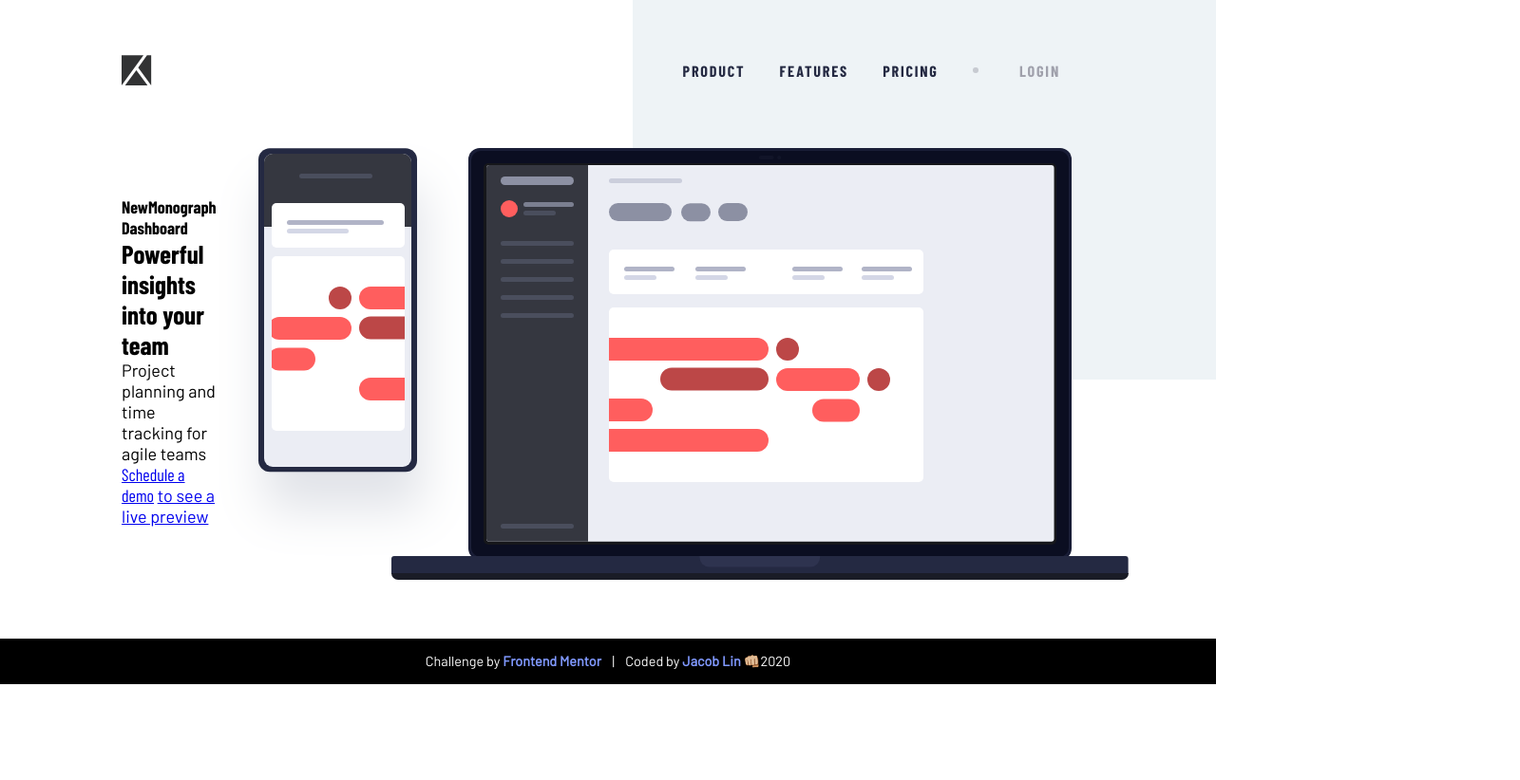
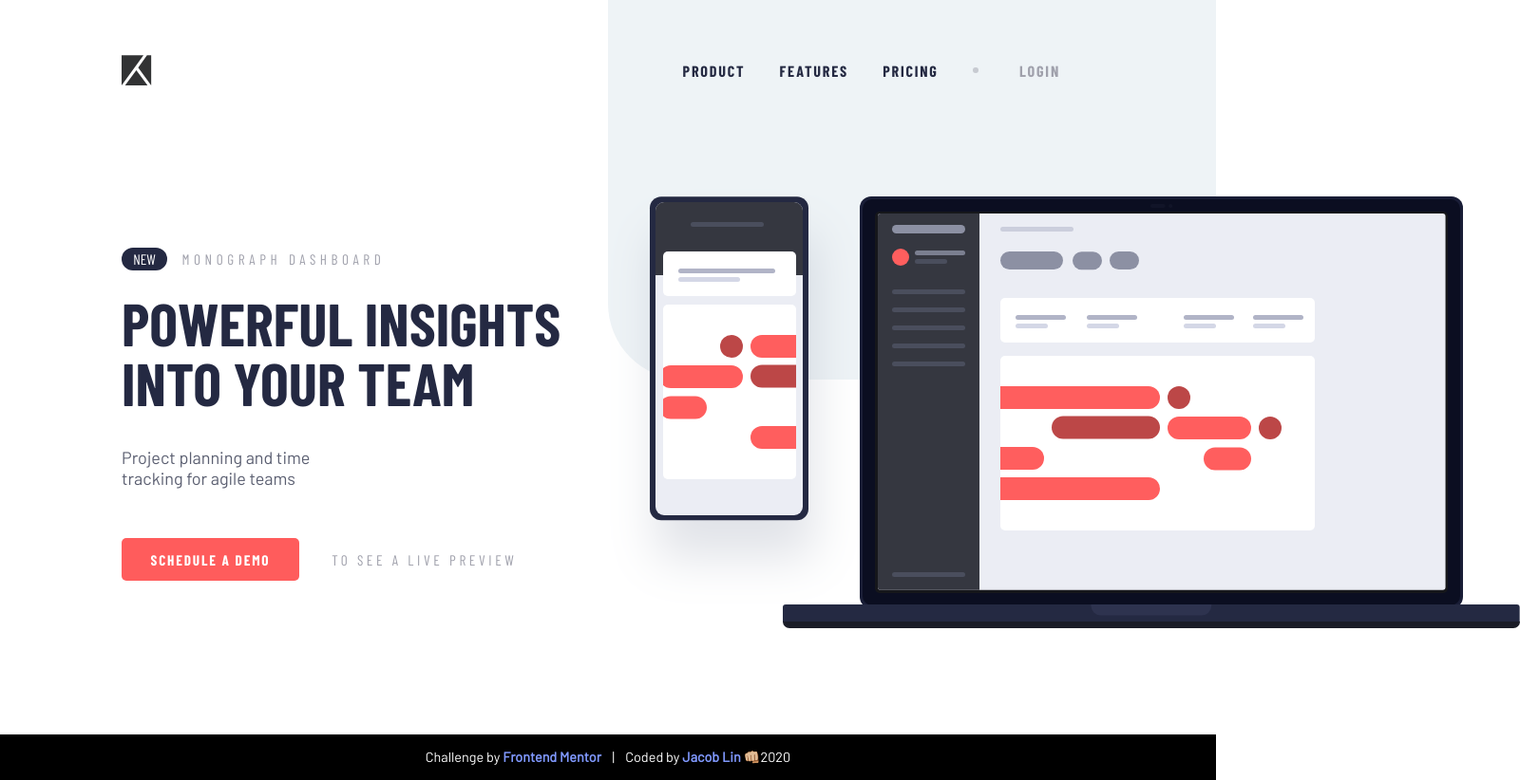
Before and after one commit to jacoblindev/FM-project-tracking-intro-component, a plain HTML site: page index.html in a window 1280 px wide. Shown: the whole page at 95% size, 1600 px wide, since content can reach past the window. Before the commit the page ends 800 px from the top, so only its background shows below. Drawn offline with nearby package versions, Linux system fonts and the light colour scheme.

Commit message:
Finished the desktop version!

```diff
--- a/index.html
+++ b/index.html
@@ -34,7 +34,7 @@
       <h1>Powerful insights into your team</h1>
       <p>Project planning and time tracking for agile teams</p>
       <a href="http://" class="CTA">Schedule a demo</a>
-      <a href="http://" target="_blank" rel="noopener noreferrer">to see a live preview</a>
+      <a href="http://" class="PRE" target="_blank" rel="noopener noreferrer">to see a live preview</a>
     </section>
     <section id="hero-img">
       <img src="./images/illustration-devices.svg" alt="Devices">
--- a/style.css
+++ b/style.css
@@ -20,6 +20,7 @@
 
 body {
     font-family: "Barlow", sans-serif;
+    overflow: hidden;
 }
 
 body::before {
@@ -28,7 +29,7 @@ body::before {
     position: absolute;
     top: 0;
     right: 0;
-    width: 48vw;
+    width: 50vw;
     height: 50vh;
     background-color: var(--Light-Grayish-Blue);
     border-radius: 0 0 0 80px;
@@ -42,13 +43,13 @@ h4,
 h5,
 h6,
 .CTA,
+.PRE,
 nav {
     font-family: "Barlow Condensed", sans-serif;
 }
 
 /* Header Section */
-header,
-main {
+header {
     width: 80%;
     margin: 3.2em auto;
 }
@@ -78,8 +79,10 @@ nav a {
     letter-spacing: 0.1rem;
 }
 
-nav a:hover {
+nav a:hover,
+nav a:focus {
     text-decoration: underline;
+    outline: none;
 }
 
 nav ul li:last-of-type a {
@@ -97,13 +100,79 @@ nav ul li:nth-of-type(4) {
 }
 
 /* Main Section */
-#hero {
+main {
+    width: 80%;
+    margin: 6em auto;
+}
+
+#hero,
+#hero-img {
     width: 50%;
 }
 
-#hero-img img{
-    height: 90%;
+#hero h4,
+#hero h1,
+#hero a {
+    text-transform: uppercase;
+    text-decoration: none;
 }
+
+h4 {
+    color: var(--Grayish-Blue);
+    font-weight: 300;
+    letter-spacing: 0.3em;
+    font-size: 0.85em;
+    margin-bottom: 1.5rem;
+}
+
+h4 span {
+    background-color: var(--Very-Dark-Blue);
+    color: white;
+    width: 50px;
+    height: 25px;
+    border-radius: 15px;
+    padding: 0.2em 0.8em;
+    letter-spacing: normal;
+    margin-right: 1em;
+}
+
+h1 {
+    font-size: 3.5em;
+    color: var(--Very-Dark-Blue);
+    line-height: 1em;
+    margin-bottom: 2rem;
+}
+
+#hero p {
+    width: 50%;
+    color: var(--Dark-Grayish-Blue);
+    margin-bottom: 3.5rem;
+}
+
+.CTA {
+    background-color: var(--Primary-Red);
+    color: white;
+    font-weight: 700;
+    padding: 0.9em 2em;
+    border-radius: 5px;
+    letter-spacing: 0.1rem;
+    font-size: 0.85em;
+}
+
+.CTA:hover,
+.CTA:focus {
+    opacity: 0.8;
+}
+
+.PRE {
+    color: var(--Grayish-Blue);
+    font-weight: 700;
+    padding: 0.85em 2em;
+    letter-spacing: 0.2rem;
+    font-size: 0.85em;
+    font-weight: 400;
+}
+
 
 /* Footer Section */
 footer {
```
